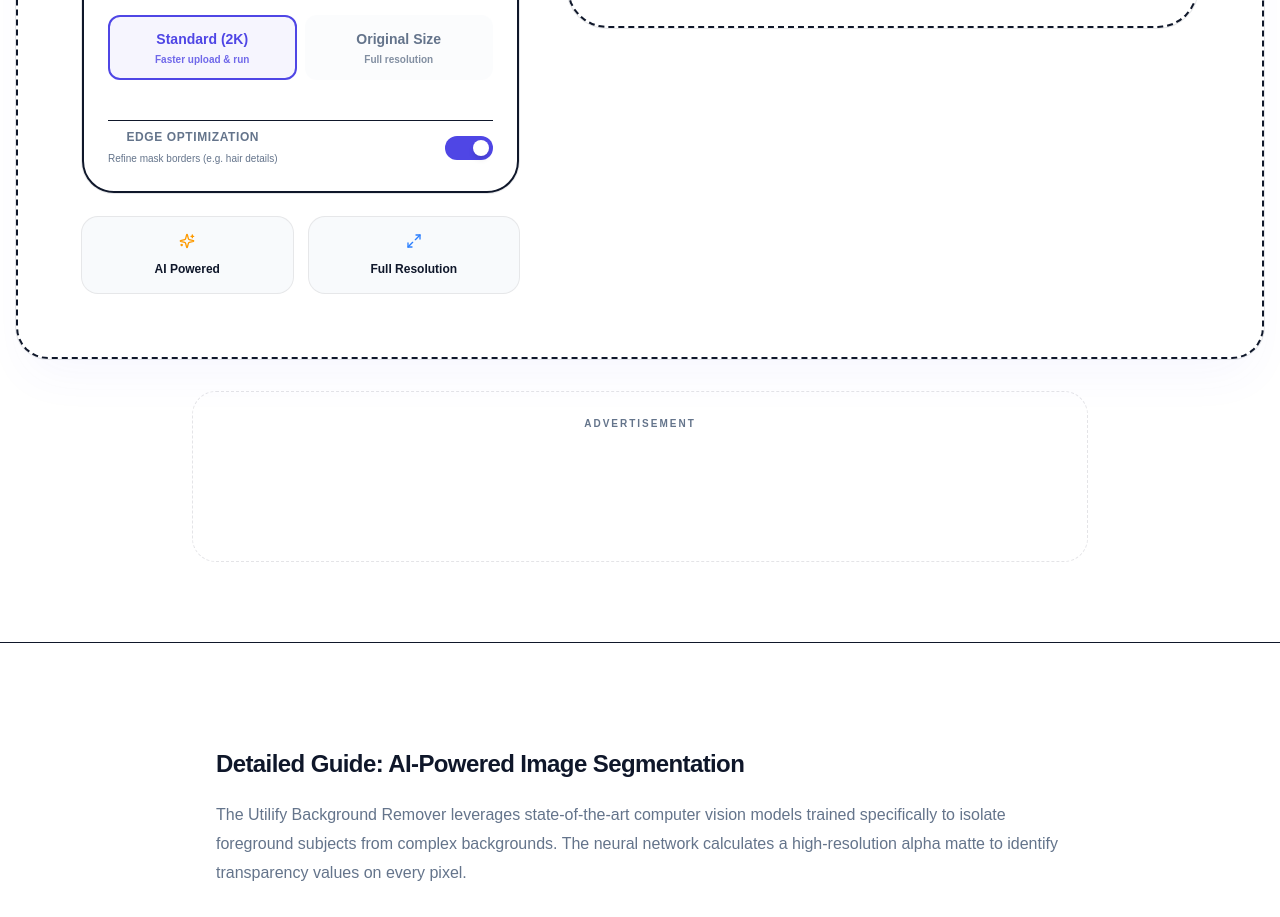
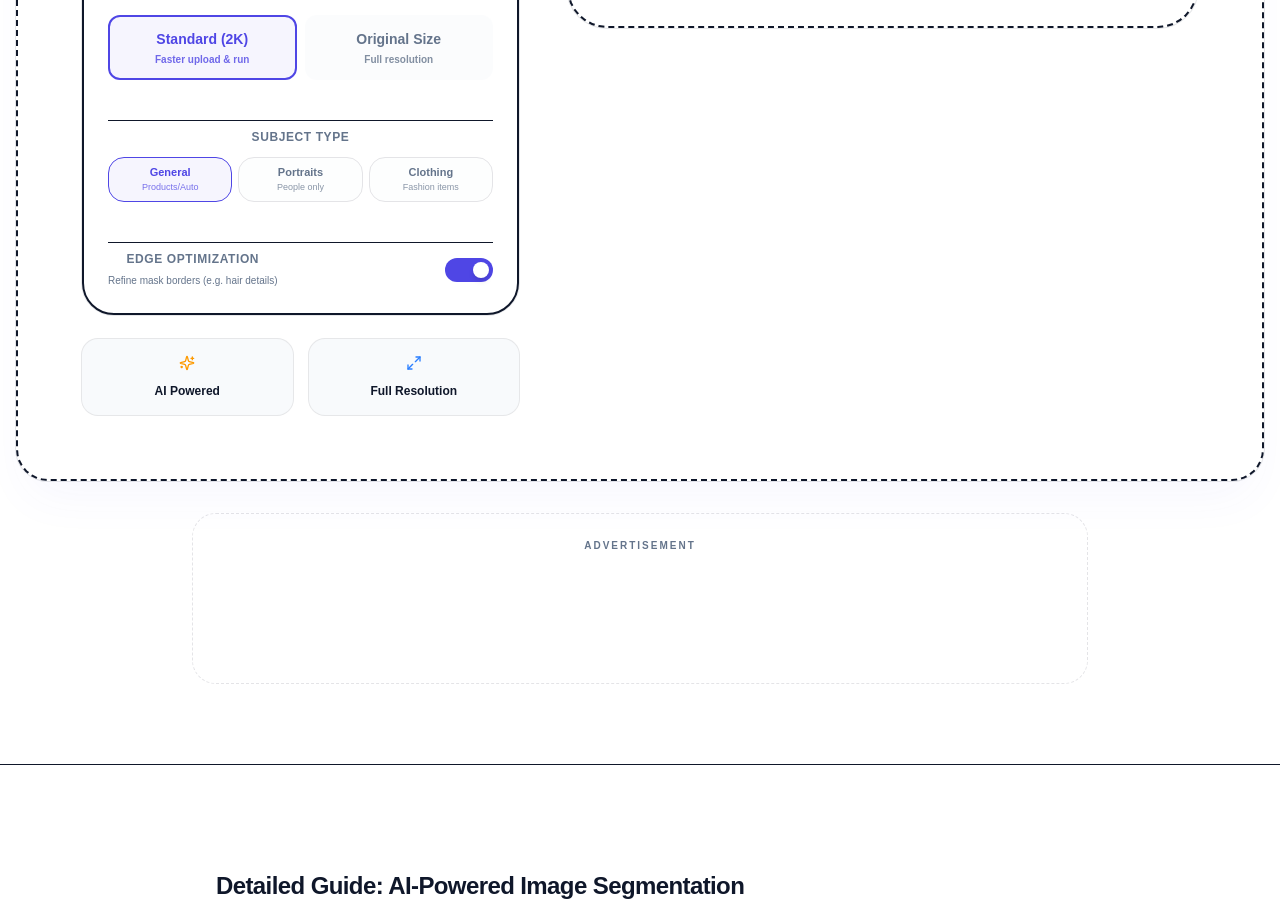
Before and after one commit to vaibhavdeshmukhdeveloper/the-utilify, a Next.js app: page /background-remover in a window 1280 px wide. Shown: the part 900-1817 px from the top of the page. Built offline with nearby package versions, Linux system fonts and the light colour scheme; no server answers.

Commit message:
Support human (u2net_human_seg) and clothing (u2net_cloth_seg) specialized subject modes and bake them in Dockerfile

```diff
--- a/src/app/background-remover/BackgroundRemoverClient.tsx
+++ b/src/app/background-remover/BackgroundRemoverClient.tsx
@@ -17,6 +17,7 @@ export default function BackgroundRemoverClient() {
   const [uploaderKey, setUploaderKey] = useState(0);
   const [refineEdges, setRefineEdges] = useState(true);
   const [resolutionMode, setResolutionMode] = useState<"standard" | "original">("standard");
+  const [modelMode, setModelMode] = useState<"u2net" | "u2net_human_seg" | "u2net_cloth_seg">("u2net");
 
   const resizeImageIfNeeded = (file: File, maxDim = 2048): Promise<File> => {
     return new Promise((resolve) => {
@@ -110,7 +111,8 @@ export default function BackgroundRemoverClient() {
 
     try {
       const data = await uploadToBackend("/image/remove-bg", [fileToUpload], {
-        post_process: refineEdges ? "true" : "false"
+        post_process: refineEdges ? "true" : "false",
+        model: modelMode
       });
       setResult(data);
       toast.success("Background removed successfully!");
@@ -246,6 +248,51 @@ export default function BackgroundRemoverClient() {
                 >
                   <span className="font-extrabold text-sm">Original Size</span>
                   <span className="text-[10px] opacity-80">Full resolution</span>
+                </button>
+              </div>
+            </div>
+
+            {/* Subject Mode Selection */}
+            <div className="space-y-3 pt-2 border-t">
+              <label className="text-xs font-black uppercase tracking-wider text-muted-foreground block">
+                Subject Type
+              </label>
+              <div className="grid grid-cols-3 gap-1.5">
+                <button
+                  type="button"
+                  onClick={() => setModelMode("u2net")}
+                  className={`py-2 px-1 rounded-lg text-center flex flex-col justify-center items-center gap-0.5 border transition-all ${
+                    modelMode === "u2net"
+                      ? "border-primary bg-primary/5 text-primary"
+                      : "border-zinc-200 dark:border-zinc-800 bg-muted/30 hover:bg-muted text-muted-foreground"
+                  }`}
+                >
+                  <span className="font-extrabold text-[11px] leading-tight">General</span>
+                  <span className="text-[9px] opacity-75 leading-tight">Products/Auto</span>
+                </button>
+                <button
+                  type="button"
+                  onClick={() => setModelMode("u2net_human_seg")}
+                  className={`py-2 px-1 rounded-lg text-center flex flex-col justify-center items-center gap-0.5 border transition-all ${
+                    modelMode === "u2net_human_seg"
+                      ? "border-primary bg-primary/5 text-primary"
+                      : "border-zinc-200 dark:border-zinc-800 bg-muted/30 hover:bg-muted text-muted-foreground"
+                  }`}
+                >
+                  <span className="font-extrabold text-[11px] leading-tight">Portraits</span>
+                  <span className="text-[9px] opacity-75 leading-tight">People only</span>
+                </button>
+                <button
+                  type="button"
+                  onClick={() => setModelMode("u2net_cloth_seg")}
+                  className={`py-2 px-1 rounded-lg text-center flex flex-col justify-center items-center gap-0.5 border transition-all ${
+                    modelMode === "u2net_cloth_seg"
+                      ? "border-primary bg-primary/5 text-primary"
+                      : "border-zinc-200 dark:border-zinc-800 bg-muted/30 hover:bg-muted text-muted-foreground"
+                  }`}
+                >
+                  <span className="font-extrabold text-[11px] leading-tight">Clothing</span>
+                  <span className="text-[9px] opacity-75 leading-tight">Fashion items</span>
                 </button>
               </div>
             </div>
```
Also changed, not shown: 2 other files (tests, documents, lock files or other folders).
